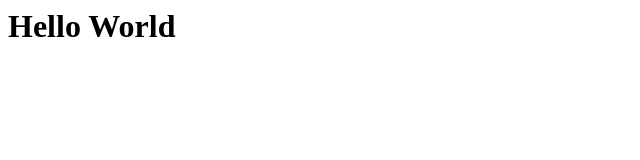
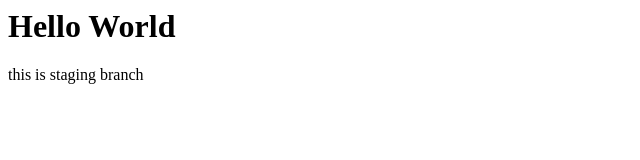
Before and after one commit to Ranjan2444/git-task, a plain HTML site: page index.html in a window 1280 px wide. Shown: the whole page, without its empty margins (0-640 px from the left). Drawn offline with Linux system fonts and the light colour scheme.

Commit message:
staging branch

```diff
--- a/index.html
+++ b/index.html
@@ -1 +1,2 @@
 <h1>Hello World</h1>
+<p>this is staging branch</p>
```
